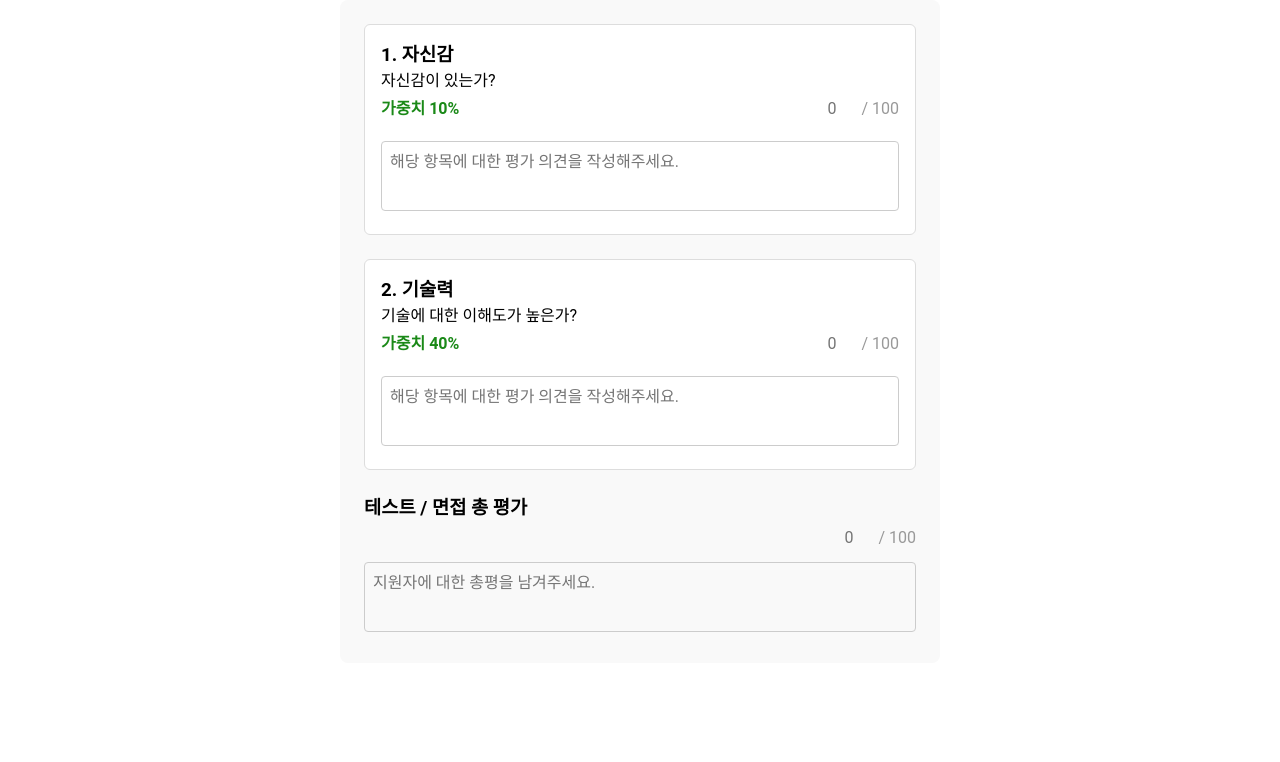
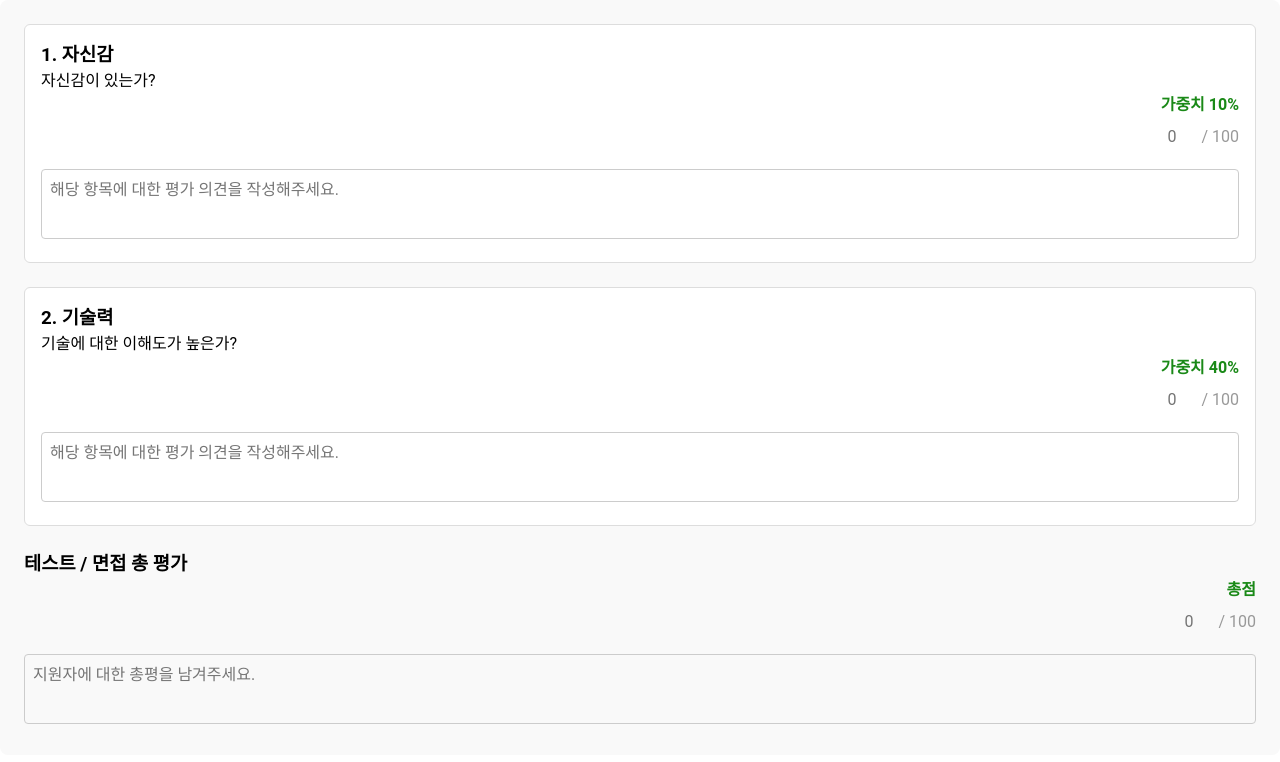
Before and after one commit to yehang218/Empick, a Vue app: page / in a window 1280 px wide. Shown: the top 762 px of the page. Built offline with nearby package versions, Linux system fonts and the light colour scheme.

Commit message:
feat: 가중치 위치 변경, 컴포넌트 넓이 확장

```diff
--- a/src/components/EvaluationInput.vue
+++ b/src/components/EvaluationInput.vue
@@ -4,9 +4,9 @@
       <h3>{{ index + 1 }}. {{ item.title }}</h3>
       <p>{{ item.question }}</p>
 
-      <div class="criteria-meta">
+      <div class="score-input">
         <span class="weight">가중치 {{ item.weight }}%</span>
-        <div class="score-input">
+        <div class="score-row">
           <input
             type="number"
             v-model.number="item.score"
@@ -27,6 +27,8 @@
     <div class="total-score">
       <h3>테스트 / 면접 총 평가</h3>
       <div class="score-input">
+        <span class="weight">총점</span>
+        <div class="score-row">
           <input
             type="number"
             v-model.number="totalScore"
@@ -35,6 +37,7 @@
             placeholder="0"
           />
           <span class="out-of">/ 100</span>
+        </div>
       </div>
       <textarea
         v-model="comment"
@@ -70,7 +73,7 @@ const comment = ref('')
 
 <style scoped>
 .evaluation-form {
-  max-width: 600px;
+  max-width: 1500px;
   margin: 0 auto;
   padding: 1.5rem;
   border-radius: 8px;
@@ -85,20 +88,25 @@ const comment = ref('')
   background-color: #fff;
 }
 
-.criteria-meta {
+.score-input {
   display: flex;
-  justify-content: space-between;
-  align-items: center;
+  flex-direction: column;
+  align-items: flex-end;
   margin-bottom: 0.5rem;
 }
 
-.score-input {
+.score-input .weight {
+  font-weight: bold;
+  color: #1a8917;
+  margin-bottom: 4px;
+}
+
+.score-input .score-row {
   display: flex;
   align-items: center;
-  justify-content: flex-end;
 }
 
-.score-input input {
+.score-row input {
   width: 60px;
   padding: 4px;
   text-align: right;
@@ -107,11 +115,6 @@ const comment = ref('')
 .out-of {
   margin-left: 6px;
   color: #999;
-}
-
-.weight {
-  font-weight: bold;
-  color: #1a8917;
 }
 
 textarea {
```
Lines whose indentation alone changed are shown as unchanged.
